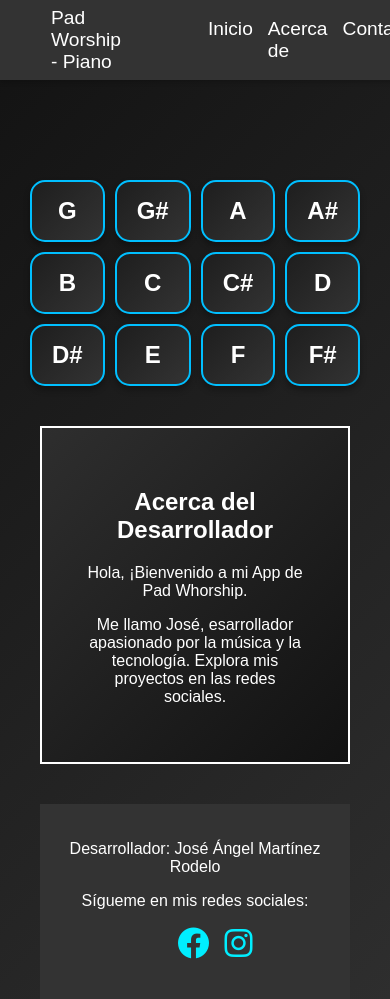
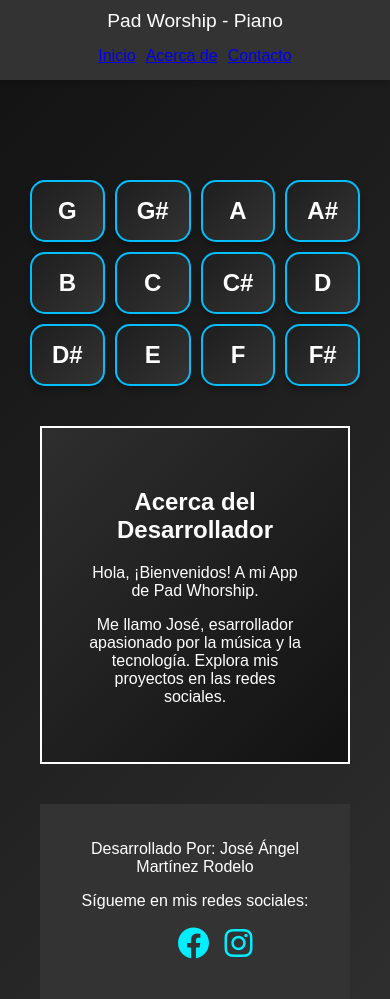
Before and after one commit to Joke0117/appwhorshipjoke, a plain HTML site: page index.html in a window 390 px wide. Drawn offline with nearby package versions, Linux system fonts and the light colour scheme.

Commit message:
Actualizado

```diff
--- a/index.html
+++ b/index.html
@@ -39,7 +39,7 @@
 
     <section id="about" class="about-section">
         <h2>Acerca del Desarrollador</h2>
-        <p>Hola, ¡Bienvenido a mi App de Pad Whorship.</p>
+        <p>Hola, ¡Bienvenidos! A mi App de Pad Whorship.</p>
         <p>Me llamo José, esarrollador apasionado por la música y la tecnología. Explora mis proyectos en las redes sociales.</p>
     </section>
 
@@ -48,7 +48,7 @@
     <div class="footer-spacing"></div>
 
     <footer id="contact" class="footer">
-        <p>Desarrollador: José Ángel Martínez Rodelo</p>
+        <p>Desarrollado Por: José Ángel Martínez Rodelo</p>
         <p>Sígueme en mis redes sociales:</p>
         <ul class="social-links">
             <li><a href="https://www.facebook.com/joseangel.martinezrodelo/?locale=es_LA" target="_blank"><i class="fab fa-facebook"></i></a></li>
--- a/styles.css
+++ b/styles.css
@@ -38,11 +38,13 @@ body {
     gap: 15px;
 }
 
-.navbar-menu a {
-    color: white;
-    text-decoration: none;
-    font-size: 1.2em;
-    transition: color 0.3s ease;
+.navbar-menu {
+    list-style: none;
+    display: flex;
+    justify-content: center; /* Centra los enlaces en el navbar */
+    gap: 10px;
+    margin-top: 10px; /* Añade espacio entre el título y el menú */
+    padding: 0; /* Asegura que no haya padding extra */
 }
 
 .navbar-menu a:hover {
@@ -149,3 +151,25 @@ html {
 .footer .social-links a:hover {
     color: #FFFFFF;
 }
+
+/* Ajuste del navbar en dispositivos móviles */
+@media (max-width: 600px) {
+    .navbar {
+        flex-direction: column;
+        padding: 10px; /* Ajuste del padding en móviles */
+    }
+
+    .navbar-brand {
+        margin-bottom: 5px; /* Espacio entre el título y los enlaces */
+    }
+
+    .navbar-menu {
+        justify-content: center; /* Centra los enlaces en el navbar */
+        gap: 10px;
+        height: 30px;
+    }
+
+    .navbar-menu a {
+        font-size: 1em; /* Ajuste del tamaño de fuente en móviles */
+    }
+}
```
